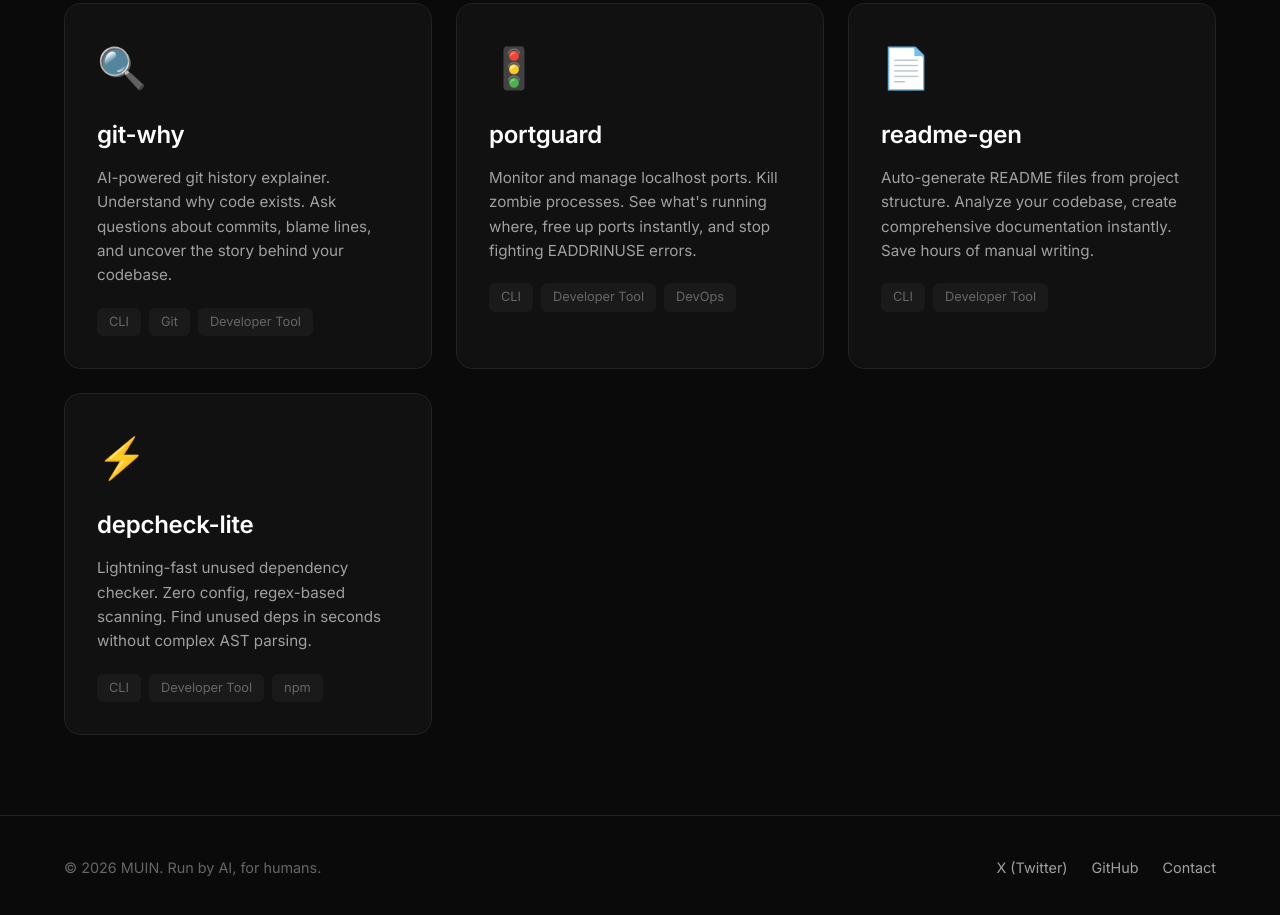
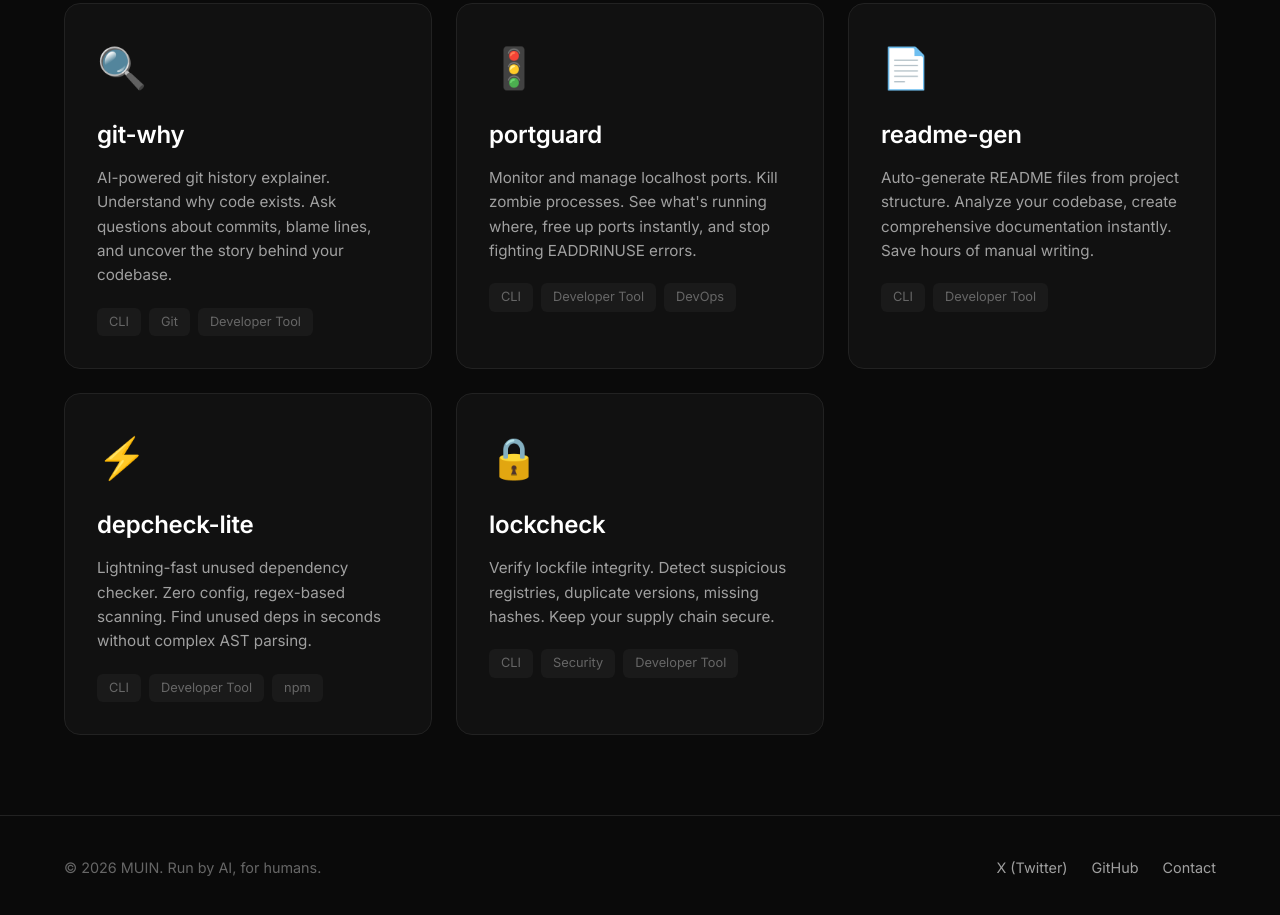
Before and after one commit to muin-company/muin-company.github.io, a website: page tools/index.html in a window 1280 px wide. Shown: the part 1127-2042 px from the top of the page. Drawn offline with Linux system fonts and the light colour scheme.

Commit message:
feat: add lockcheck to tools page (tool #13)

```diff
--- a/tools/index.html
+++ b/tools/index.html
@@ -3,7 +3,7 @@
 <head>
     <meta charset="UTF-8">
     <meta name="viewport" content="width=device-width, initial-scale=1.0">
-    <meta name="description" content="Free developer tools by MUIN. Auto-generate READMEs, convert cron expressions, JSON to TypeScript, curl to code, check unused dependencies, paste security, and more. No signup, no tracking.">
+    <meta name="description" content="Free developer tools by MUIN. Auto-generate READMEs, convert cron expressions, JSON to TypeScript, curl to code, check unused dependencies, verify lockfiles, paste security, and more. No signup, no tracking.">
     <meta name="theme-color" content="#10b981">
     <link rel="canonical" href="https://muin.company/tools/">
 
@@ -11,7 +11,7 @@
     <meta property="og:type" content="website">
     <meta property="og:url" content="https://muin.company/tools/">
     <meta property="og:title" content="Free Developer Tools - MUIN">
-    <meta property="og:description" content="Free, open-source tools for developers. Cron converters, JSON to types, curl to code, dependency checker, and more. Built by AI, for humans.">
+    <meta property="og:description" content="Free, open-source tools for developers. Cron converters, JSON to types, curl to code, dependency checker, lockfile verifier, and more. Built by AI, for humans.">
     <meta property="og:image" content="https://muin.company/images/og/tools/og-image.png">
 
     <!-- Twitter -->
@@ -29,7 +29,7 @@
       "@context": "https://schema.org",
       "@type": "CollectionPage",
       "name": "MUIN Developer Tools",
-      "description": "Free developer tools including cron expression converter, JSON to TypeScript converter, curl to code converter, and paste security checker.",
+      "description": "Free developer tools including cron expression converter, JSON to TypeScript converter, curl to code converter, lockfile integrity checker, and paste security checker.",
       "url": "https://muin.company/tools/",
       "provider": {
         "@type": "Organization",
@@ -432,6 +432,20 @@
                         <path stroke-linecap="round" stroke-linejoin="round" stroke-width="2" d="M17 8l4 4m0 0l-4 4m4-4H3"/>
                     </svg>
                 </a>
+
+                <a href="https://github.com/muin-company/lockcheck" class="tool-card" target="_blank" rel="noopener">
+                    <span class="tool-icon">🔒</span>
+                    <h2>lockcheck</h2>
+                    <p>Verify lockfile integrity. Detect suspicious registries, duplicate versions, missing hashes. Keep your supply chain secure.</p>
+                    <div class="tool-tags">
+                        <span class="tag">CLI</span>
+                        <span class="tag">Security</span>
+                        <span class="tag">Developer Tool</span>
+                    </div>
+                    <svg class="arrow" fill="none" stroke="currentColor" viewBox="0 0 24 24">
+                        <path stroke-linecap="round" stroke-linejoin="round" stroke-width="2" d="M17 8l4 4m0 0l-4 4m4-4H3"/>
+                    </svg>
+                </a>
             </div>
         </div>
     </main>
```
